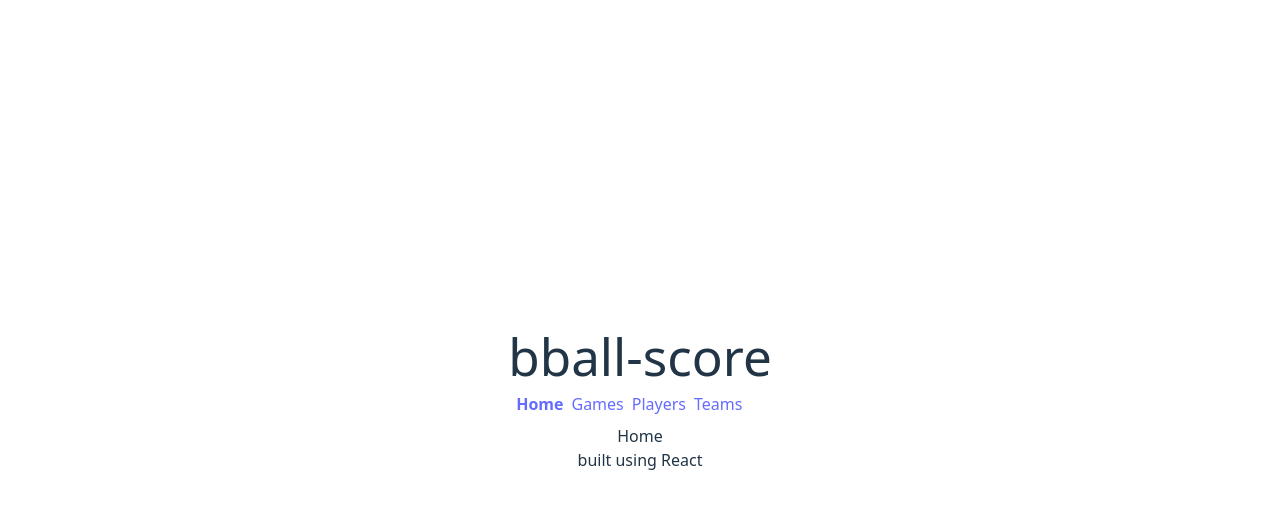
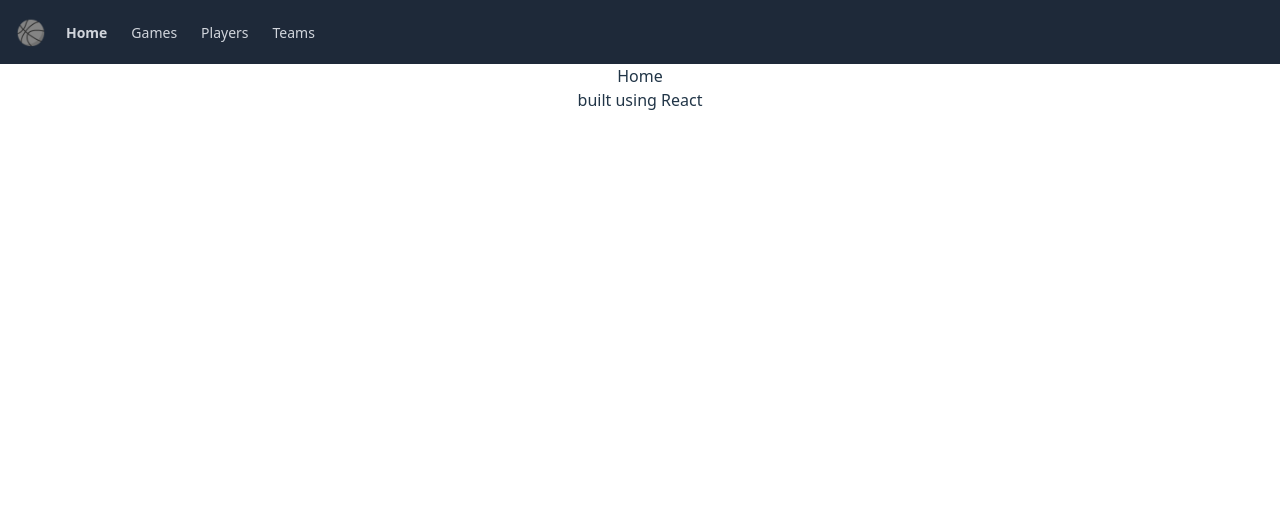
Before and after one commit to ober9k/bball-score-react, a React (Vite) app: page / in a window 1280 px wide. Shown: the top 508 px of the page. Built offline with nearby package versions, Linux system fonts and the light colour scheme.

Commit message:
Updated some styles for the navigation

```diff
--- a/src/components/layout/Navigation.tsx
+++ b/src/components/layout/Navigation.tsx
@@ -10,12 +10,21 @@
 
 export default function Navigation() {
   return (
-    <div className="p-2 flex gap-2">
-      {links.map((link) => (
-        <Link to={link.to} className="[&.active]:!font-bold !font-normal">
-          {link.title}
-        </Link>
-      ))}
+    <div className="bg-gray-800 flex h-16 items-center justify-between">
+      <div className="flex items-center">
+        <div className="shrink-0 pl-4 pr-2 py-2">
+          <span className="text-2xl grayscale">
+            🏀
+          </span>
+        </div>
+        <div className="">
+          {links.map((link) => (
+            <Link to={link.to} className="[&.active]:font-bold rounded-md px-3 py-2 text-sm font-medium text-gray-300 hover:bg-white/5 hover:text-white">
+              {link.title}
+            </Link>
+          ))}
+        </div>
+      </div>
     </div>
   );
 }
--- a/src/index.css
+++ b/src/index.css
@@ -1,9 +1,8 @@
 @import "tailwindcss";
 
 #root {
-  max-width: 1280px;
+  width: 100vw;
   margin: 0 auto;
-  padding: 2rem;
   text-align: center;
 }
 
@@ -23,24 +22,10 @@
   -moz-osx-font-smoothing: grayscale;
 }
 
-a {
-  font-weight: 500;
-  color: #646cff;
-  text-decoration: inherit;
-
-  .active {
-    color: red;
-  }
-}
-a:hover {
-  color: #535bf2;
-}
-
 body {
   margin: 0;
   display: flex;
-  place-items: center;
-  min-width: 320px;
+  min-width: 100%;
   min-height: 100vh;
 }
 
@@ -54,10 +39,4 @@
     color: #213547;
     background-color: #ffffff;
   }
-  a:hover {
-    color: #747bff;
-  }
-  button {
-    background-color: #f9f9f9;
-  }
 }
--- a/src/layouts/DefaultLayout.tsx
+++ b/src/layouts/DefaultLayout.tsx
@@ -5,7 +5,6 @@
 export default function RootLayout() {
   return (
     <>
-      <h1>bball-score</h1>
       <Navigation />
       <Outlet/>
       <TanStackRouterDevtools/>
```
